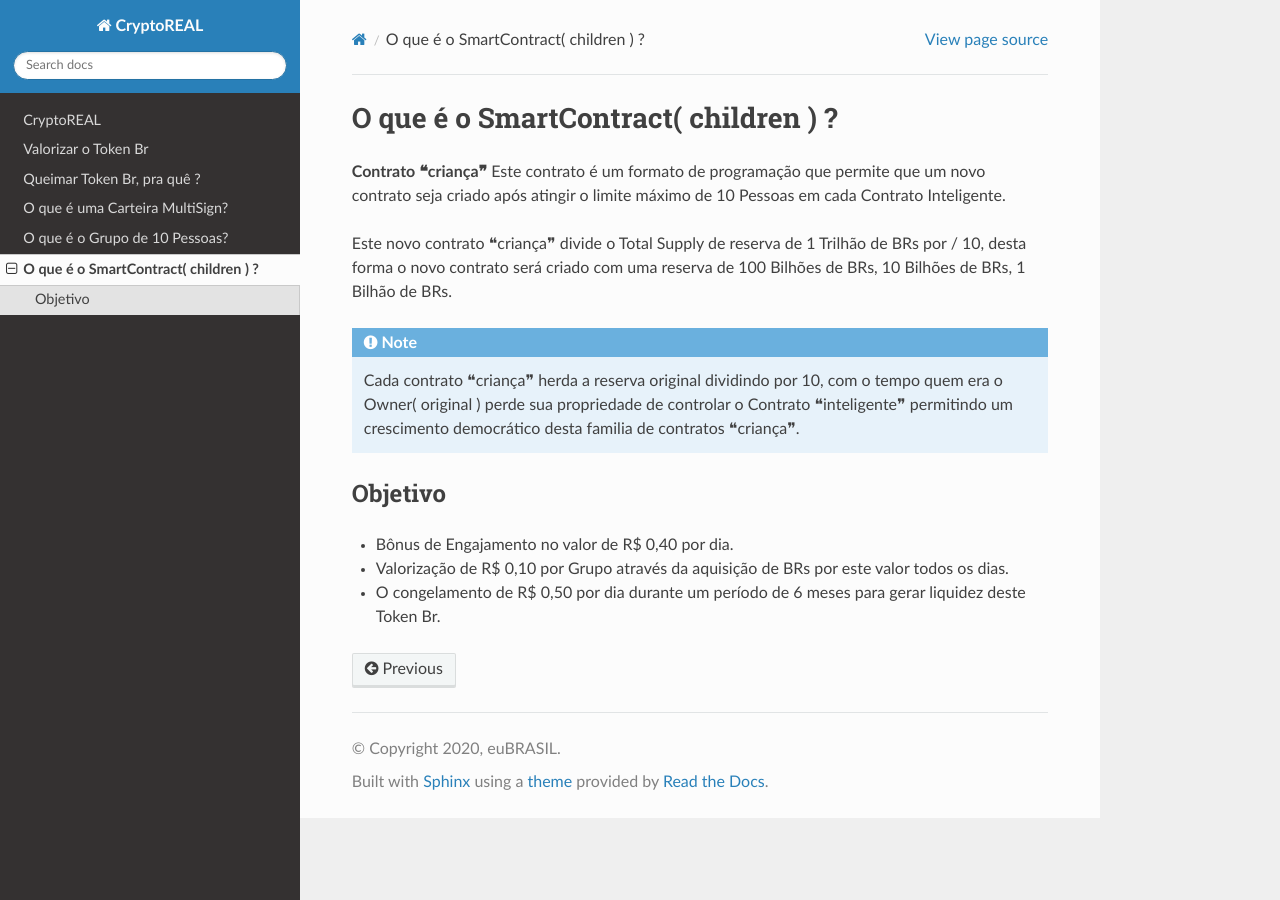
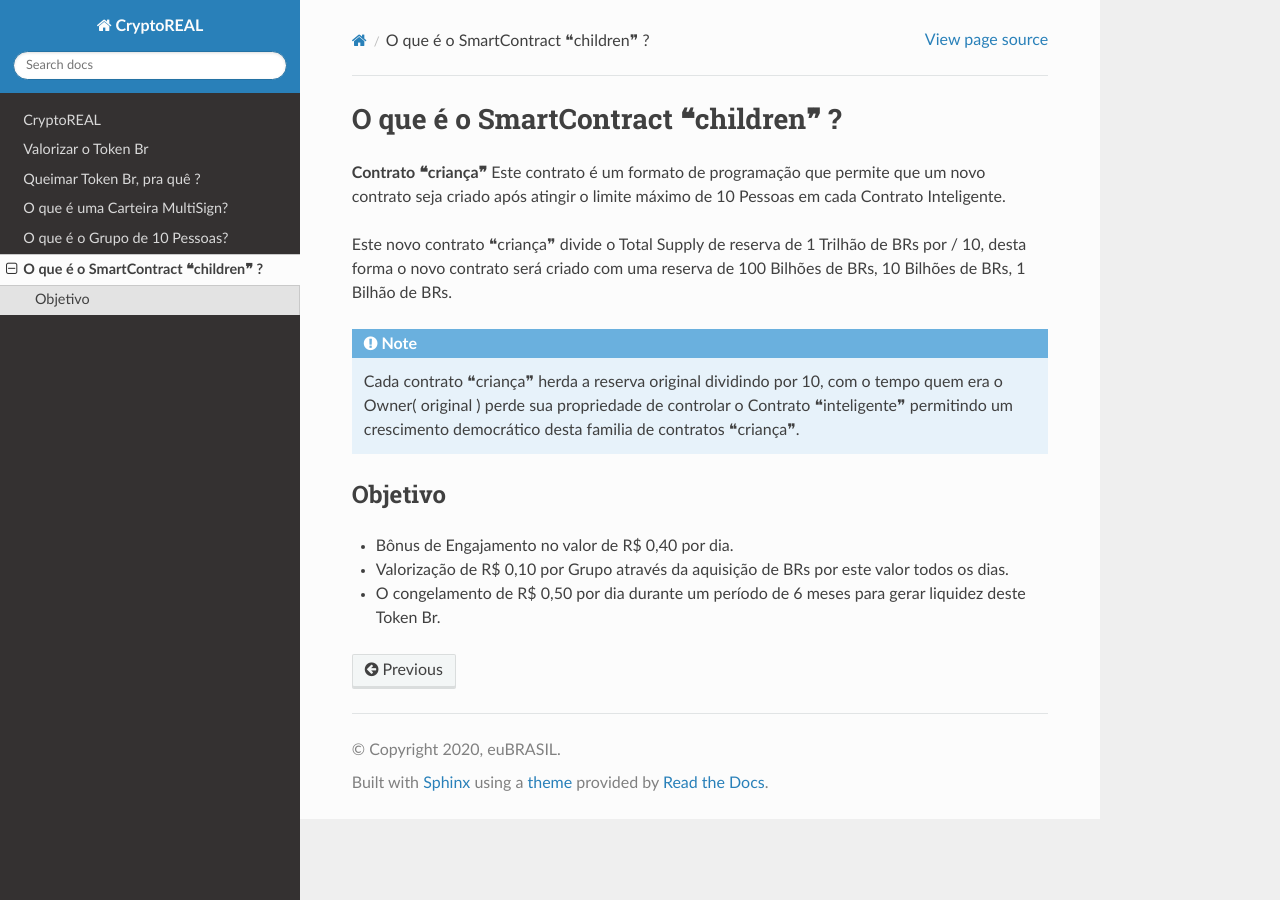
Before and after one commit to euBRASIL/BIT-Moeda, a Sphinx documentation site: the page built from docs/source/smartcontract-children.rst, in a window 1280 px wide. Built offline with Sphinx 7.4.7 and the Read the Docs theme 3.1.0, drawn with Linux system fonts in a browser that asks for light colours.

```diff
--- a/docs/source/smartcontract-children.rst
+++ b/docs/source/smartcontract-children.rst
@@ -1,4 +1,4 @@
-O que é o SmartContract( children ) ?
+O que é o SmartContract ❝children❞ ?
 =====================================
 
 **Contrato ❝criança❞** Este contrato é um formato de programação que permite que um novo contrato seja criado após atingir o limite máximo de 10 Pessoas em cada Contrato Inteligente.
```
